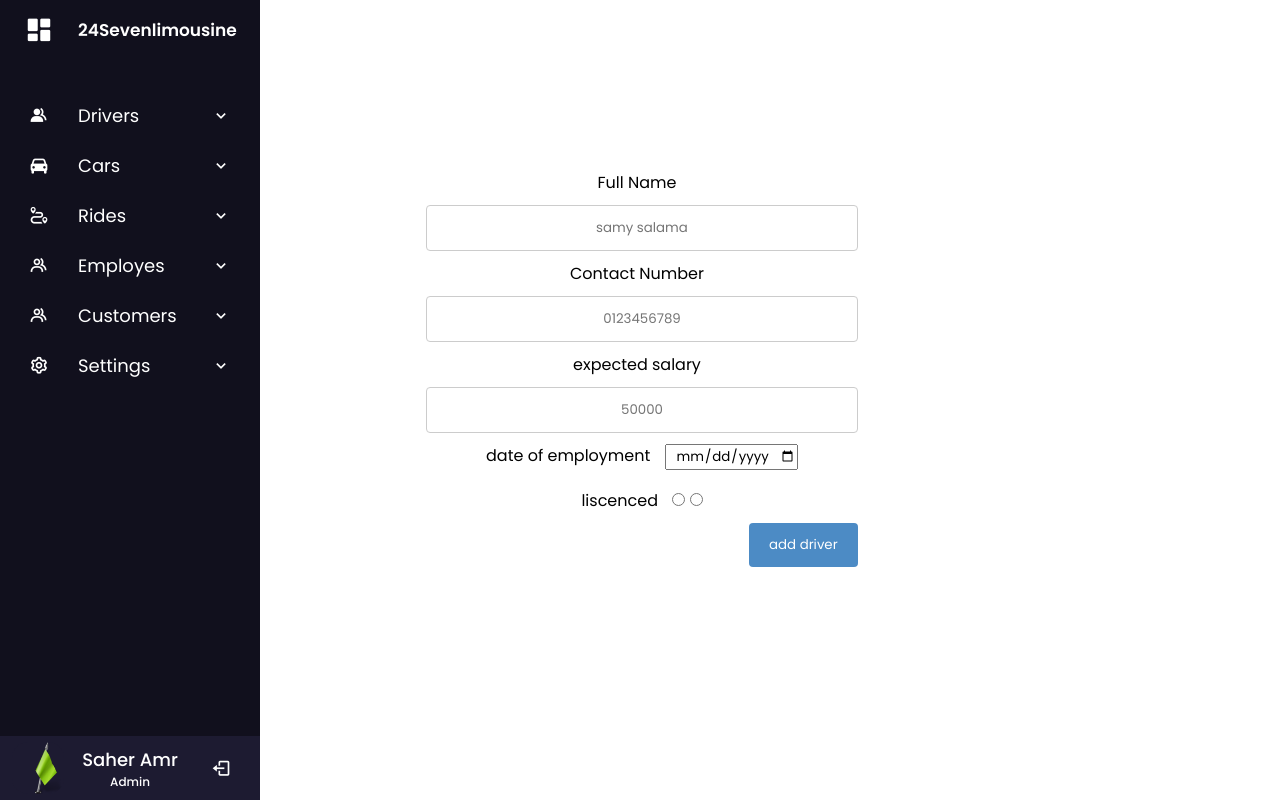
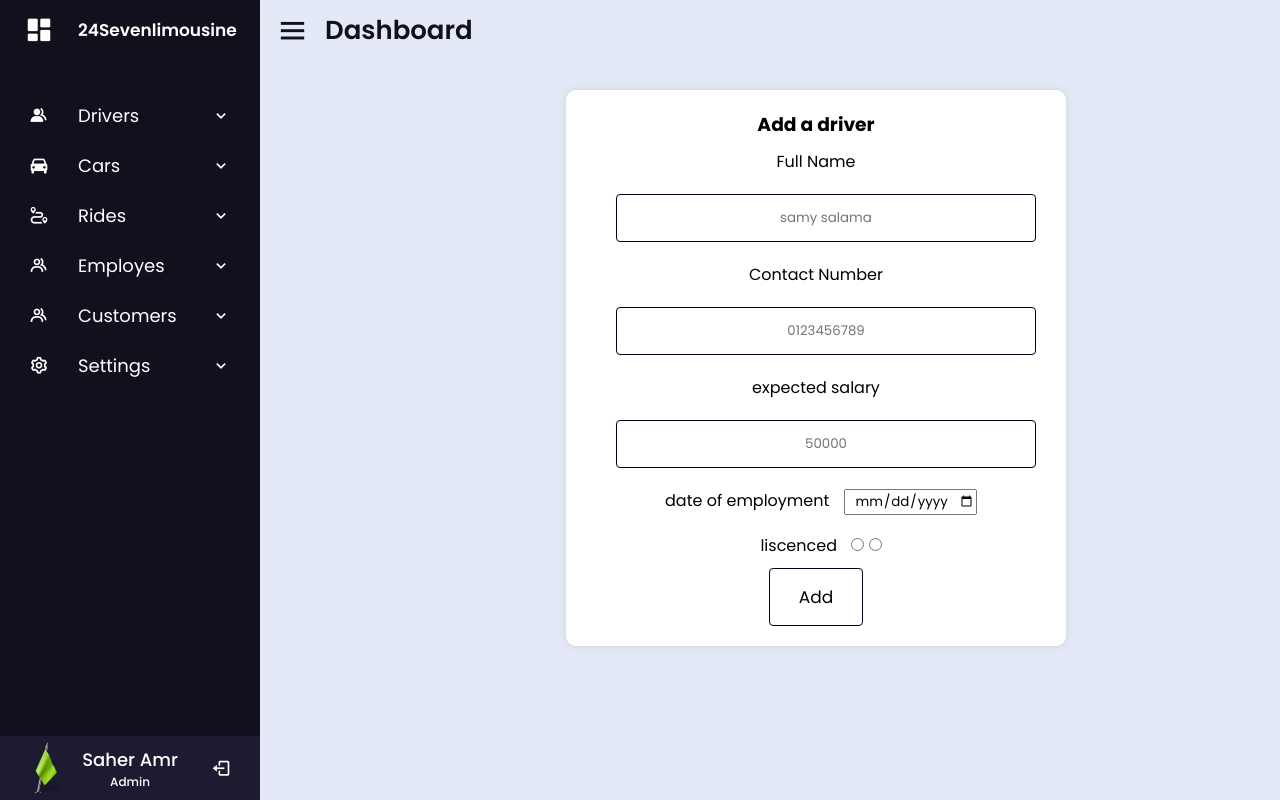
Before and after one commit to limitlesssolly/CarManagings, a PHP site: page /Views/Pages/adddrivers.php in a window 1280 px wide. Run offline with PHP 8.4, Linux system fonts and the light colour scheme.

Commit message:
add drivers khalsana

```diff
--- a/Public/CSS/adddrivers.css
+++ b/Public/CSS/adddrivers.css
@@ -3,50 +3,66 @@
     font-family: 'poppins', sans-serif;
     font-family: 'Roboto', sans-serif;
     font-family: 'Ubuntu', sans-serif;
-    margin:2px 0px;
+    /* margin:2px 0px;  */
     padding:0px;
     text-align:center;
-    /* align:center; */
 }
 
+.container {
+    position: relative;
+    max-width: 500px;
+    margin-left: 30%;
+    margin-top: 30px;
+    margin-bottom: 30px;
+    padding: 20px 40px;
+
+    background-color: #ffffff;
+    box-shadow: 0 0 10px rgba(0, 0, 0, 0.1);
+    border-radius: 10px;
+}
 .title {
     text-align: center;
-    font-size: 4rem;
+    font-size: 3vh;
 }
 
-form {
+ form {
     text-align: center;
-    float: right;
-    position: absolute;
-    right: 33%;
-    top: 20%;
 }
 
 input[type=text],
 select,
 textarea {
     width: 100%;
-    padding: 12px;
-    border: 1px solid #ccc;
+    padding: 13px;
+    border: 1px solid #01051c;
     border-radius: 4px;
     resize: vertical;
+    margin: 10px;
 }
 
 label {
-    padding: 10px 10px 10px 0;
+    padding: 10px 10px 10px 10px;
     display: inline-block;
 }
 
-input[type=submit] {
-    background-color: #4c8bc5;
-    color: white;
-    padding: 12px 20px;
+button {
+    font-size: 17px;
+    background: transparent;
+    color: #000;
+    text-decoration: none;
+    font-family: 500;
     border: none;
+    padding: 15px 29px;
+    border: 1px solid rgb(1, 5, 28);
     border-radius: 4px;
-    cursor: pointer;
-    float: right;
+    transition: 0.9s;
+    position: relative;
+    right: 0%;
 }
 
-input[type=submit]:hover {
-    background-color: #2a4f71;
+button:hover {
+    background: #01051c;
+    letter-spacing: 3px;
+    color: #fff;
+
 }
--- a/Views/Pages/adddrivers.php
+++ b/Views/Pages/adddrivers.php
@@ -8,17 +8,95 @@ include_once "../../includes/db.php";
 <head>
     <meta charset="UTF-8">
     <meta name="viewport" content="width=device-width, initial-scale=1.0">
-    <link rel="stylesheet" href="../../Public/CSS/adddrivers.css">
+    <!-- <link rel="stylesheet" href="../../Public/CSS/adddrivers.css"> -->
     <link href='https://unpkg.com/boxicons@2.1.4/css/boxicons.min.css' rel='stylesheet'>
     <title>Drivers</title>
 </head>
+
+<style>
+    * {
+    box-sizing: border-box;
+    font-family: 'poppins', sans-serif;
+    font-family: 'Roboto', sans-serif;
+    font-family: 'Ubuntu', sans-serif;
+    /* margin:2px 0px;  */
+    padding:0px;
+    text-align:center;
+}
+
+.container {
+    position: relative;
+    max-width: 500px;
+    margin-left: 30%;
+    margin-top: 30px;
+    margin-bottom: 30px;
+    padding: 20px 40px;
+
+    background-color: #ffffff;
+    box-shadow: 0 0 10px rgba(0, 0, 0, 0.1);
+    border-radius: 10px;
+}
+.title {
+    text-align: center;
+    font-size: 3vh;
+}
+
+ form {
+    text-align: center;
+}
+
+input[type=text],
+select,
+textarea {
+    width: 100%;
+    padding: 13px;
+    border: 1px solid #01051c;
+    border-radius: 4px;
+    resize: vertical;
+    margin: 10px;
+}
+
+label {
+    padding: 10px 10px 10px 10px;
+    display: inline-block;
+}
+
+button {
+    font-size: 17px;
+    background: transparent;
+    color: #000;
+    text-decoration: none;
+    font-family: 500;
+    border: none;
+    padding: 15px 29px;
+    border: 1px solid rgb(1, 5, 28);
+    border-radius: 4px;
+    transition: 0.9s;
+    position: relative;
+    right: 0%;
+}
+
+button:hover {
+    background: #01051c;
+    letter-spacing: 3px;
+    color: #fff;
+
+}
+</style>
 
 <body>
     <?php
     include("../Partials/dashboardsidebar.php");
     ?>
+    <section class="home-section">
+        <div class="home-content">
+            <i class="bx bx-menu"></i>
+            <span class="text">Dashboard</span>
+        </div>
         <div class="adddrivers">
             <section>
+                <div class="container">
+                    <h3>Add a driver</h3>
                     <form action="" method="post">
 
                         <div class="name">
@@ -44,11 +122,30 @@ include_once "../../includes/db.php";
                         </div>
 
                         <div class="subs">
-                    <input type="submit" name="submit" value="add driver">
+                            <button type="submit" name="submit">Add </button>
                         </div>
                     </form>
+                </div>
             </section>
         </div>
+    </section>
+    <script>
+        let arrow = document.querySelectorAll(".arrow");
+        for (var i = 0; i < arrow.length; i++) {
+            arrow[i].addEventListener("click", (e) => {
+                let arrowParent = e.target.parentElement.parentElement;
+                console.log(arrowParent)
+                arrowParent.classList.toggle("showMenu");
+            });
+        }
+        let sidebar = document.querySelector(".sidebar");
+        let sidebarBtn = document.querySelector(".bx-menu");
+        sidebarBtn.addEventListener("click", () => {
+            sidebar.classList.toggle("close")
+        })
+
+
+    </script>
 
     <?php
     /* if ($_SERVER["REQUEST_METHOD"] == "POST") {
--- a/Views/Partials/dashboardsidebar.php
+++ b/Views/Partials/dashboardsidebar.php
@@ -11,19 +11,19 @@
                  <li>
 
                     <div class="iocn_link">
-                        <a href="">
+                        <a href="../Pages/drivers.php">
                             <i class='bx bxs-group'></i>
-                            <span class="link_name">Drivers</span>
+                            <span class="link_name" >Drivers</span>
                         </a>
                         <i class='bx bx-chevron-down arrow'></i>
                     </div>
 
                     <ul class="sub-menu">
-                        <li><a class="link_name" href="../Pages/drivers.php">Drivers</a></li>
+                        <li><a class="link_name" >Drivers</a></li>
                         <li><a href="../Pages/adddrivers.php">Add</a></li>
-                        <li><a href="../Pages/editdrivers.php">Edit</a></li>
-                        <li><a href="../Pages/deletedrivers.php">Delete</a></li>
-                    </ul>
+                        <!-- <li><a href="../Pages/editdrivers.php">Edit</a></li>
+                        <li><a href="../Pages/deletedrivers.php">Delete</a></li> -->
+                     </ul>
 
 
                 </li>
```
Lines whose indentation alone changed are shown as unchanged.
